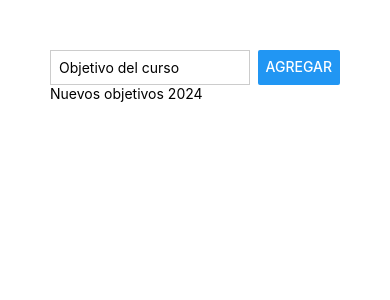
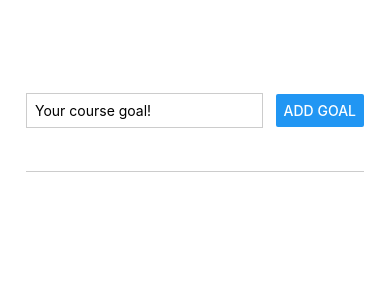
Before and after one commit to MauroHerreraJ/Meals, a React Native app: screen / in a window 390 px wide. Shown: the top 300 px of the page. Built offline with nearby package versions, Linux system fonts and the light colour scheme.

Commit message:
Actualización Código

```diff
--- a/App.js
+++ b/App.js
@@ -1,16 +1,30 @@
 import { StatusBar } from 'expo-status-bar';
-import { Button, StyleSheet, Text, TextInput, View } from 'react-native';
+import { useState } from 'react';
+import { Button, StyleSheet, Text, View, TextInput } from 'react-native';
 
 export default function App() {
+
+  const [enteredgoalText,setEnteredGoal] =useState("");
+  const [courseGoals, setCourseGoals] = useState ([]);
+
+  function goalInputHandler(enteredText) {
+    setEnteredGoal(enteredText)
+  };
+
+
+  function addGoalHandler() {
+    setCourseGoals((currentCourseGoals) =>[...currentCourseGoals,enteredgoalText]);
+  }
+
   return (
-    <View style={styles.appConteiner} >
+    <View style={styles.appContainer} >
+      <View style={styles.inputContainer}>
+        <TextInput style={styles.textImput} placeholder='Your course goal!' onChangeText={goalInputHandler}  />
+        <Button title='Add Goal' onPress={addGoalHandler}/>
+      </View>
 
-      <View style={styles.inputContainer}>
-        <TextInput style={styles.TextInput} placeholder='Objetivo del curso'/>
-        <Button title='Agregar'/>
-      </View>
-      <View>
-        <Text>Nuevos objetivos 2024</Text>
+      <View style={styles.goalsContainer}>
+        {courseGoals.map((goal)=><Text key={(goal)}>{goal}</Text>)}
       </View>
 
     </View>
@@ -18,19 +32,35 @@ export default function App() {
 }
 
 const styles = StyleSheet.create({
- appConteiner:{
-  padding : 50
+
+  appContainer:{
+    padding: 50,
+    paddingHorizontal:26,
+    flex:1
+
+
   },
+
   inputContainer:{
-  flexDirection: "row",
-  justifyContent:"space-between"
+    flex: 1,
+    flexDirection:"row",
+    justifyContent:"space-between",
+    alignItems: "center",
+    marginBottom:16,
+    borderBottomWidth:1,
+    borderBottomColor:"#cccccc"
+
   },
- TextInput:{
+  textImput:{
     borderWidth: 1,
     borderColor:"#cccccc",
-  width:"80%",
-  marginRight: 8,
-  padding:8
+    width:"70%",
+    marginRight:8,
+    padding: 8
 
+  },
+  goalsContainer:{
+    flex:5
   }
+
 });
```
Lines whose indentation alone changed are shown as unchanged.
